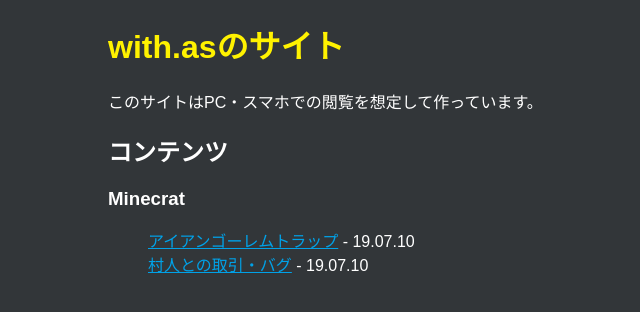
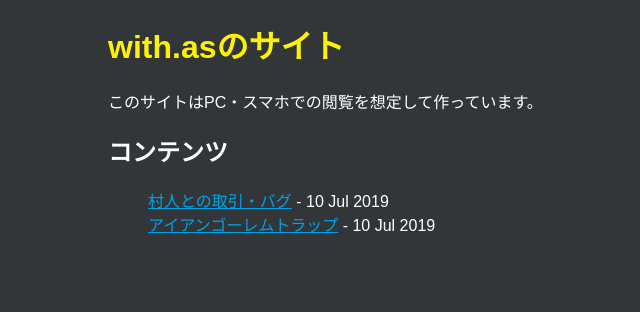
Before and after one commit to withas/withas.github.io, a Jekyll site: the page built from index.html, in a window 1280 px wide. Shown: the top 312 px of the page, without its empty margins (20-660 px from the left). Built offline with Jekyll 4.4.1, drawn with Linux system fonts in a browser that asks for light colours.

Commit message:
index.htmlのリンクを修正

```diff
--- a/index.html
+++ b/index.html
@@ -4,9 +4,16 @@ title: with.asのサイト
 ---
 <article>
   <h2>コンテンツ</h2>
-  <h3>Minecrat</h3>
+  <!--<h3>Minecrat</h3>-->
   <ul>
+    {% for post in site.posts %}
+    <li>
+      <a href="{{ post.url }}">{{ post.title }}</a> - {{ post.date | date_to_string }}
+    </li>
+    {% endfor %}
+    <!--
     <li><a href="irongolem.html">アイアンゴーレムトラップ</a> - 19.07.10</li>
     <li><a href="villager.html">村人との取引・バグ</a> - 19.07.10</li>
+    -->
   </ul>
 </article>
```
